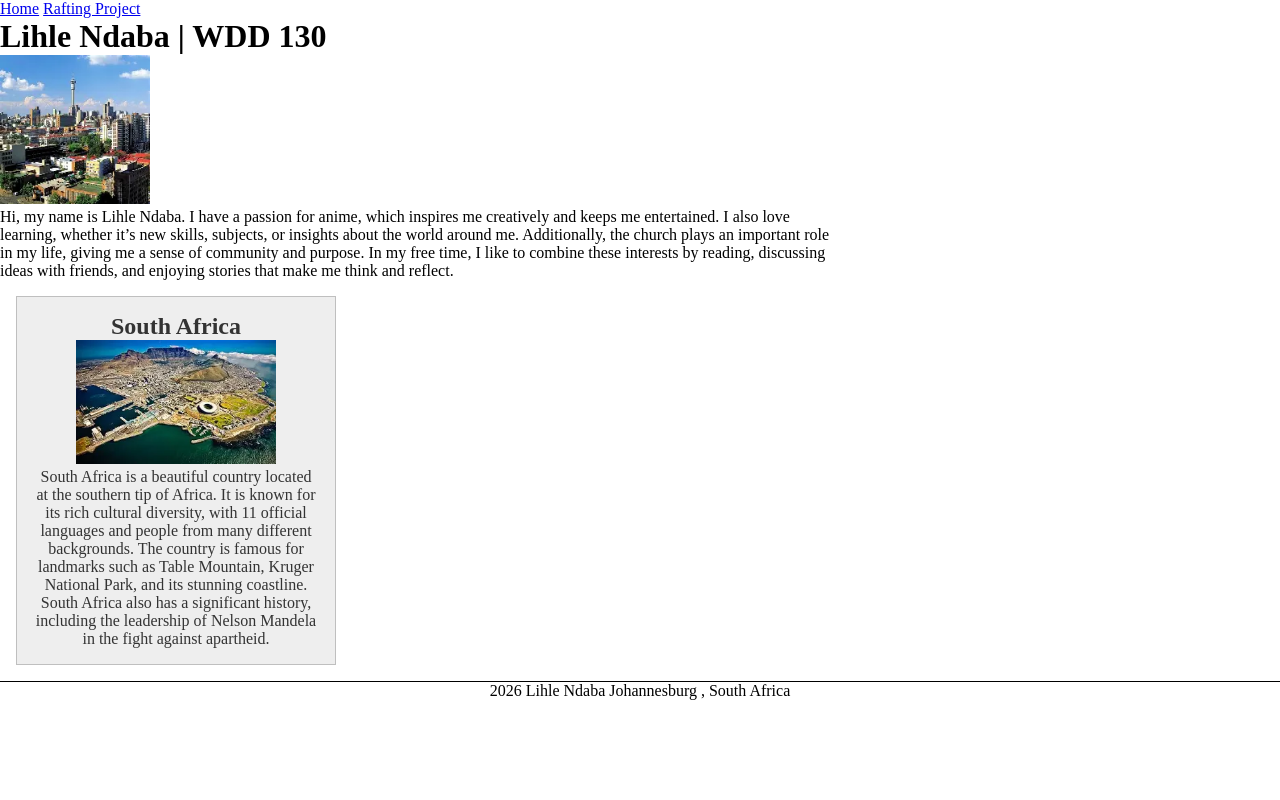
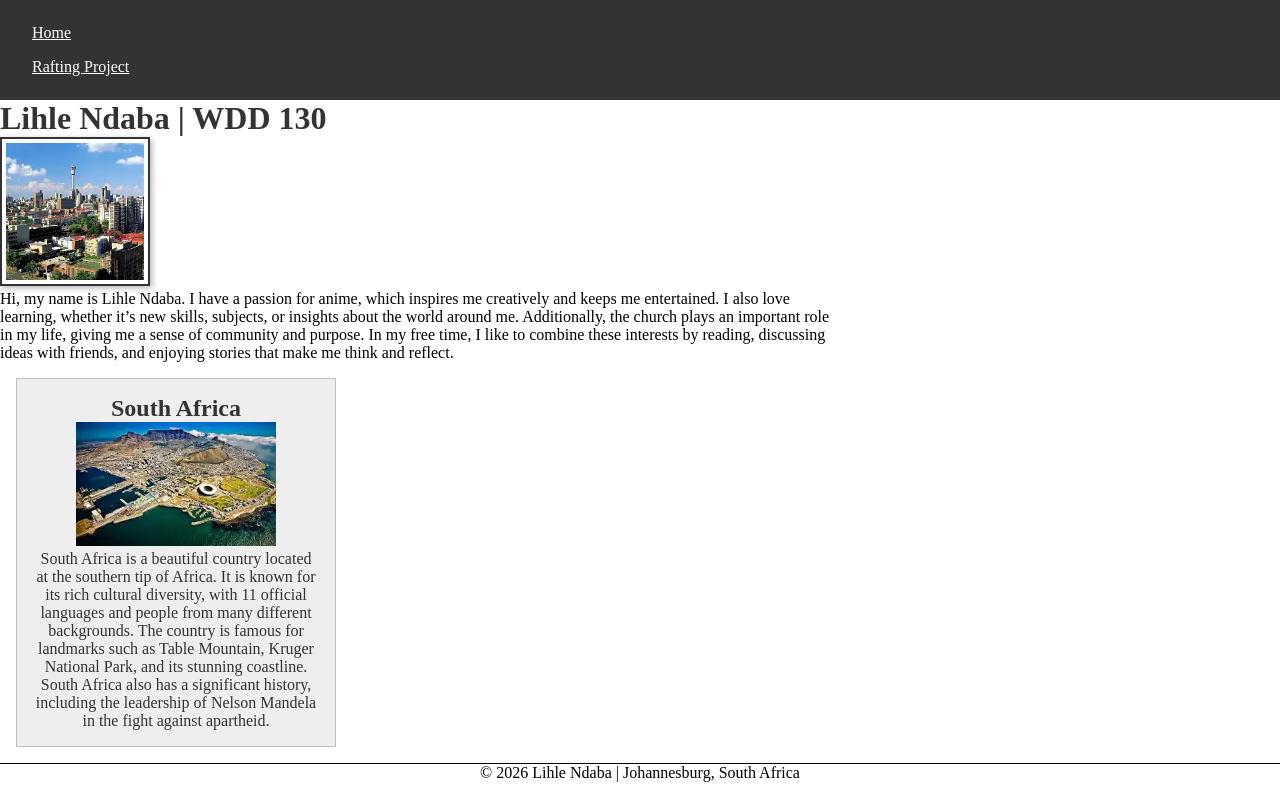
Before and after one commit to lordfate741-gif/wdd130, a plain HTML site: page index.html in a window 1280 px wide. Drawn offline with Linux system fonts and the light colour scheme.

Commit message:
Week 2 adjustments

```diff
--- a/index.html
+++ b/index.html
@@ -15,7 +15,7 @@
     <header>
         <nav>
             <a href="#">Home</a>
-            <a href="#">Rafting Project</a>
+            <a href="wwr">Rafting Project</a>
         </nav>
     </header>
     <main>
@@ -42,7 +42,9 @@
             Nelson Mandela
             in the fight against apartheid.</p>
     </aside>
-    <footer>2026 Lihle Ndaba Johannesburg , South Africa</footer>
+    <footer>
+        <p>&copy; 2026 Lihle Ndaba | Johannesburg, South Africa</p>
+    </footer>
 </body>
 
 </html>
--- a/styles/styles.css
+++ b/styles/styles.css
@@ -2,6 +2,21 @@
     margin: 0;
     padding: 0;
     box-sizing: border-box;
+}
+
+nav {
+    background-color: #333;
+    padding: 1rem;
+}
+
+nav a {
+    color: #fff;
+    padding: 0.5rem 1rem;
+    display: block;
+}
+
+h1 {
+    color: #333;
 }
 
 main {
@@ -26,6 +41,9 @@
 main img {
     width: 150px;
     height: auto;
+    border: 2px solid #333;
+    padding: 4px;
+    box-shadow: 2px 2px 6px rgb(0 0 0 / 0.3);
 }
 
 p {
```
Lines whose indentation alone changed are shown as unchanged.
